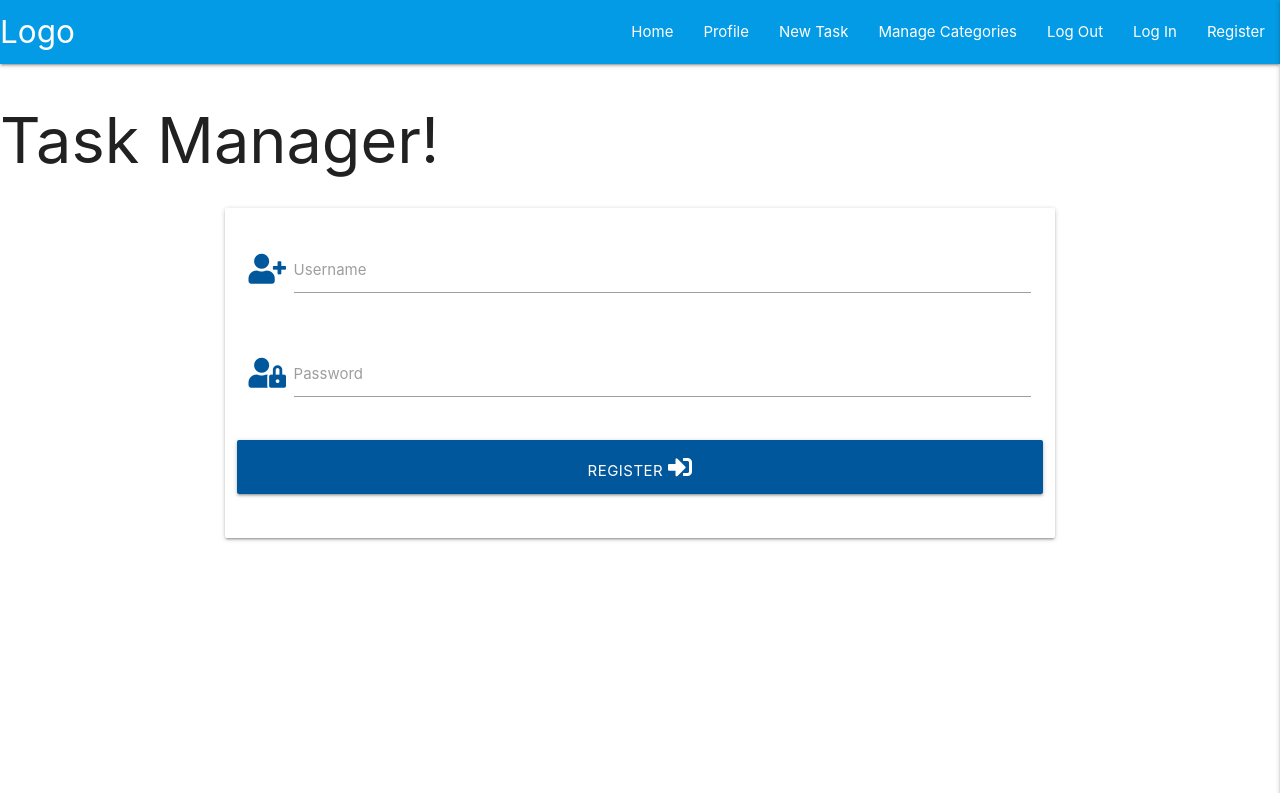
After one commit to hfzespinoz4/DataDevelopment_MiniProject, a Flask app: page /register in a window 1280 px wide. The commit adds this page. Shown: the top 793 px of the page. Run offline with Flask 2, Linux system fonts and the light colour scheme; some libraries are stand-ins or nearby versions.

Commit message:
Adding Register Template

```diff
--- a/app.py
+++ b/app.py
@@ -4,6 +4,7 @@ from flask import (
     redirect, request, session, url_for)
 from flask_pymongo import PyMongo
 from bson.objectid import ObjectId
+from werkzeug.security import generate_password_hash, check_password_hash
 
 
 if os.path.exists("env.py"):
@@ -20,18 +21,23 @@ app.secret_key = os.environ.get("SECRET_KEY")
 # Adding Mongo Construtor
 mongo = PyMongo(app)
 
+
 @app.route("/")
 @app.route("/get_tasks")
-
 def get_tasks():
     tasks = mongo.db.tasks.find()
-    # with the rendering of the template, we'll pass that tasks
+    # rendering of the template, we'll pass that tasks
     # variable through to the template: tasks=tasks. The first 'tasks'
     # is what the template will use, and that's equal to the second 'tasks',
     # which is our variable defined above.
     return render_template("tasks.html", tasks=tasks)
 
 
+@app.route("/register", methods=["GET", "POST"])
+def register():
+    return render_template("register.html")
+
+
 if __name__ == "__main__":
     app.run(host=os.environ.get("IP"),
             port=int(os.environ.get("PORT")),
--- a/templates/base.html
+++ b/templates/base.html
@@ -24,7 +24,7 @@
                         <li><a href="#">Manage Categories</a></li>
                         <li><a href="#">Log Out</a></li>
                         <li><a href="#">Log In</a></li>
-                        <li><a href="#">Register</a></li>
+                        <li><a href="{{ url_for('register')}}">Register</a></li>
                     </ul>
                 </div>
             </nav>
@@ -37,7 +37,7 @@
                 <li><a href="#">Manage Categories</a></li>
                 <li><a href="#">Log Out</a></li>
                 <li><a href="#">Log In</a></li>
-                <li><a href="#">Register</a></li>
+                <li><a href="{{ url_for('register')}}">Register</a></li>
             </ul>
         </header>
             <h1>Task Manager!</h1>
--- /dev/null
+++ b/templates/register.html
@@ -0,0 +1,35 @@
+{% extends 'base.html' %}
+
+{% block content %}
+
+
+    <div class="row">
+        <form class="col s12 m8 offset-m2" method="POST" action="{{url_for('register')}}">
+            <div class="card-panel">
+                <!-- Username -->
+                <div class="row">
+                    <div class="input-field col s12">
+                        <i class="fas fa-user-plus prefix light-blue-text text-darken-4"></i>
+                        <input id="username" name="username" type="text" class="validate">
+                        <label for="username">Username</label>
+                    </div>
+                </div>
+                <!-- Password -->
+                <div class="row">
+                    <div class="input-field col s12">
+                        <i class="fas fa-user-lock prefix light-blue-text text-darken-4"></i>
+                        <input id="password" type="password" class="validate">
+                        <label for="password">Password</label>
+                    </div>
+                </div>
+                <!-- Register -->
+                <div class="row">
+                    <button type="submit" class="col s12 btn-large light-blue darken-4 text-shadow">
+                        Register <i class="fas fa-sign-in-alt"></i>
+                    </button>
+                </div>
+            </div>
+        </form>
+    </div>
+
+{% endblock %}
```
